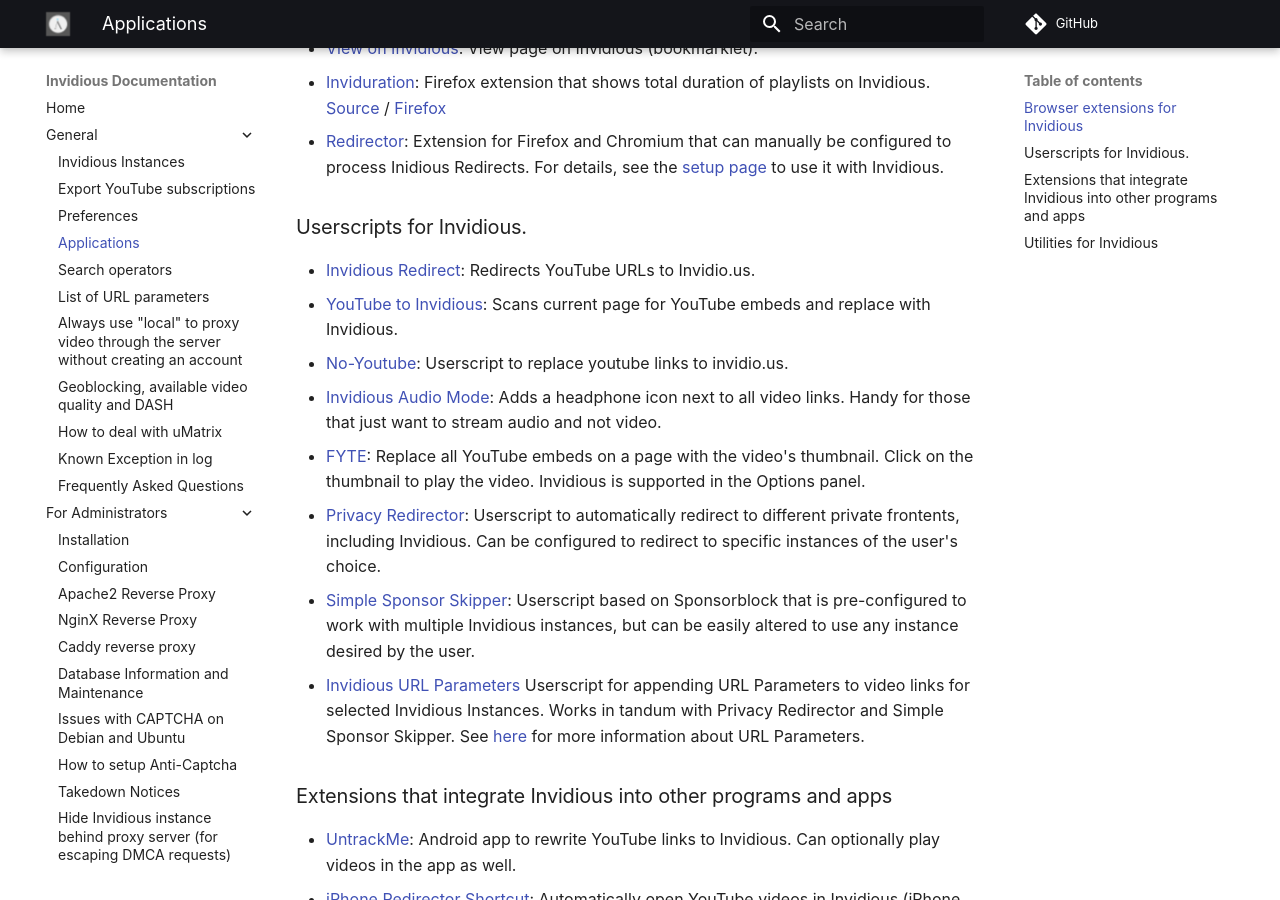
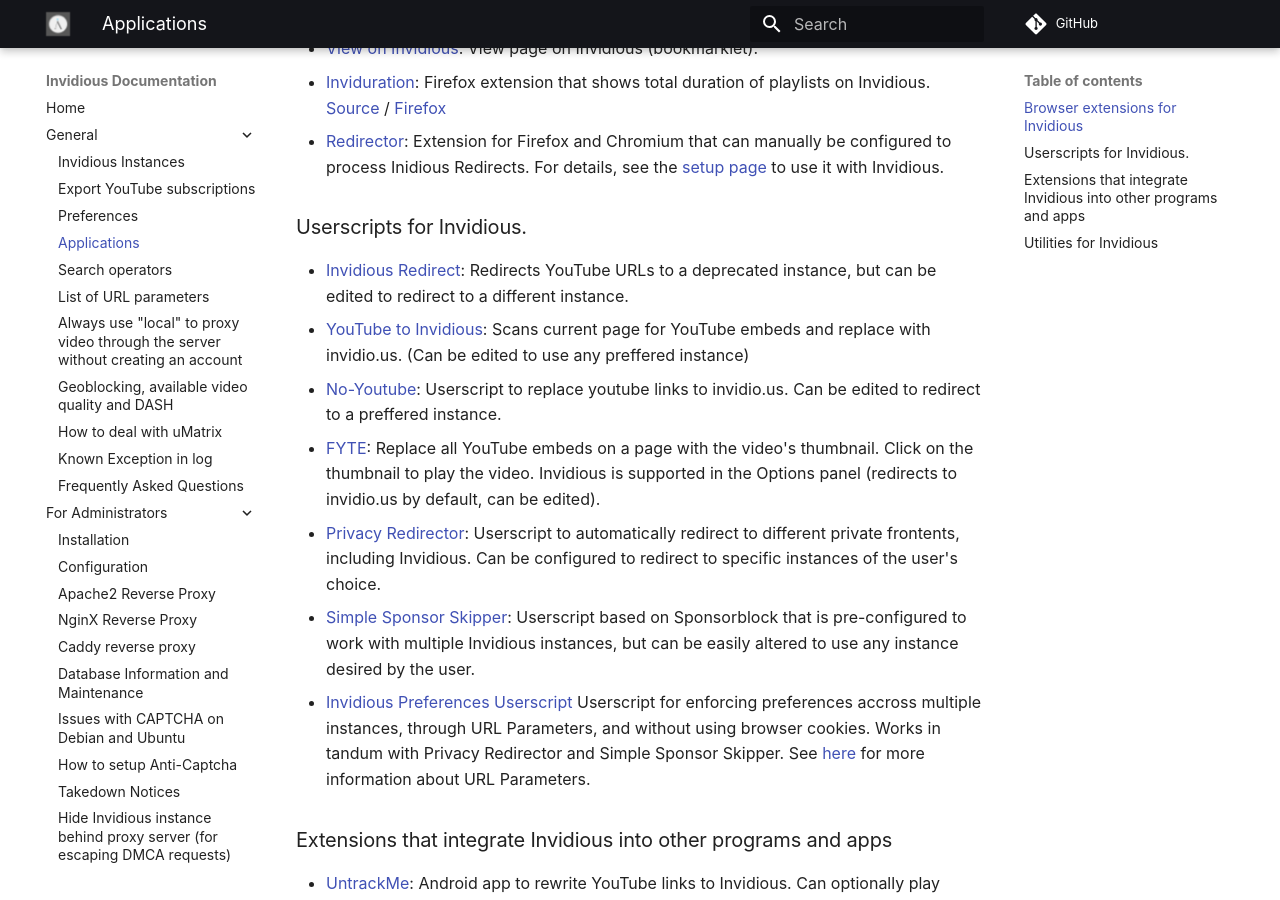
Before and after one commit to iv-org/documentation, an MkDocs documentation site: the page built from docs/applications.md, in a window 1280 px wide and 900 px high, scrolled down 570 px. Built offline with MkDocs 1.6.1 and Material for MkDocs 9.7.7, drawn with Linux system fonts in a browser that asks for light colours; comment, search, counter and statistics services are not loaded.

Commit message:
Rearranged some userscripts, removed outdated "Audio Mode" userscript… (#366)

```diff
--- a/docs/applications.md
+++ b/docs/applications.md
@@ -12,14 +12,13 @@
 - [Redirector](https://github.com/einaregilsson/Redirector): Extension for Firefox and Chromium that can manually be configured to process Inidious Redirects. For details, see the [setup page](./redirector-setup.md) to use it with Invidious.
 
 ### Userscripts for Invidious.
-- [Invidious Redirect](https://greasyfork.org/en/scripts/370461-invidious-redirect): Redirects YouTube URLs to Invidio.us.
-- [YouTube to Invidious](https://greasyfork.org/en/scripts/375264-youtube-to-invidious): Scans current page for YouTube embeds and replace with Invidious.
-- [No-Youtube](https://github.com/mperez01/no-youtube): Userscript to replace youtube links to invidio.us.
-- [Invidious Audio Mode](https://greasyfork.org/en/scripts/397700-invidious-audio-mode): Adds a headphone icon next to all video links. Handy for those that just want to stream audio and not video.
-- [FYTE](https://greasyfork.org/en/scripts/9252-fyte-fast-youtube-embedded-player): Replace all YouTube embeds on a page with the video's thumbnail. Click on the thumbnail to play the video. Invidious is supported in the Options panel.
+- [Invidious Redirect](https://greasyfork.org/en/scripts/370461-invidious-redirect): Redirects YouTube URLs to a deprecated instance, but can be edited to redirect to a different instance.
+- [YouTube to Invidious](https://greasyfork.org/en/scripts/375264-youtube-to-invidious): Scans current page for YouTube embeds and replace with invidio.us. (Can be edited to use any preffered instance)
+- [No-Youtube](https://github.com/mperez01/no-youtube): Userscript to replace youtube links to invidio.us. Can be edited to redirect to a preffered instance.
+- [FYTE](https://greasyfork.org/en/scripts/9252-fyte-fast-youtube-embedded-player): Replace all YouTube embeds on a page with the video's thumbnail. Click on the thumbnail to play the video. Invidious is supported in the Options panel (redirects to invidio.us by default, can be edited).
 - [Privacy Redirector](https://github.com/dybdeskarphet/privacy-redirector): Userscript to automatically redirect to different private frontents, including Invidious. Can be configured to redirect to specific instances of the user's choice.
 - [Simple Sponsor Skipper](https://codeberg.org/mthsk/userscripts/src/branch/master/simple-sponsor-skipper): Userscript based on Sponsorblock that is pre-configured to work with multiple Invidious instances, but can be easily altered to use any instance desired by the user.
-- [Invidious URL Parameters](https://github.com/MintMain21/Invidious-URL-Parameters-Userscript) Userscript for appending URL Parameters to video links for selected Invidious Instances. Works in tandum with Privacy Redirector and Simple Sponsor Skipper. See [here](https://docs.invidious.io/url-parameters/) for more information about URL Parameters.
+- [Invidious Preferences Userscript](https://github.com/MintMain21/Invidious-Preferences-Userscript) Userscript for enforcing preferences accross multiple instances, through URL Parameters, and without using browser cookies. Works in tandum with Privacy Redirector and Simple Sponsor Skipper. See [here](https://docs.invidious.io/url-parameters/) for more information about URL Parameters.
 
 ### Extensions that integrate Invidious into other programs and apps
 - [UntrackMe](https://f-droid.org/en/packages/app.fedilab.nitterizeme): Android app to rewrite YouTube links to Invidious. Can optionally play videos in the app as well.
```
